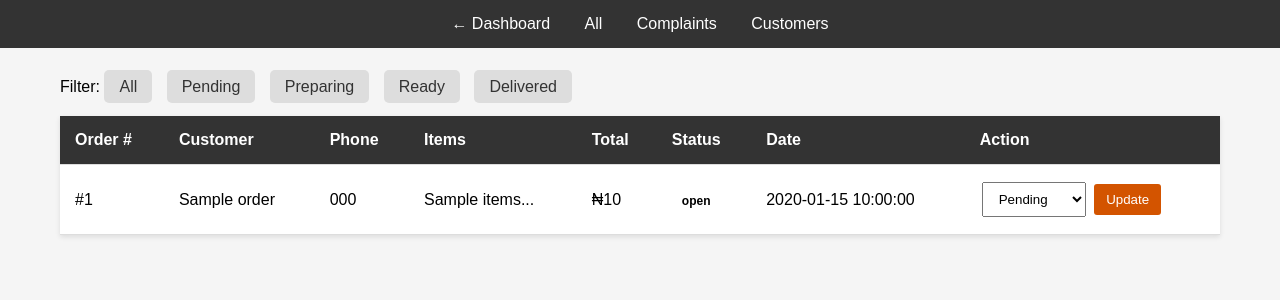
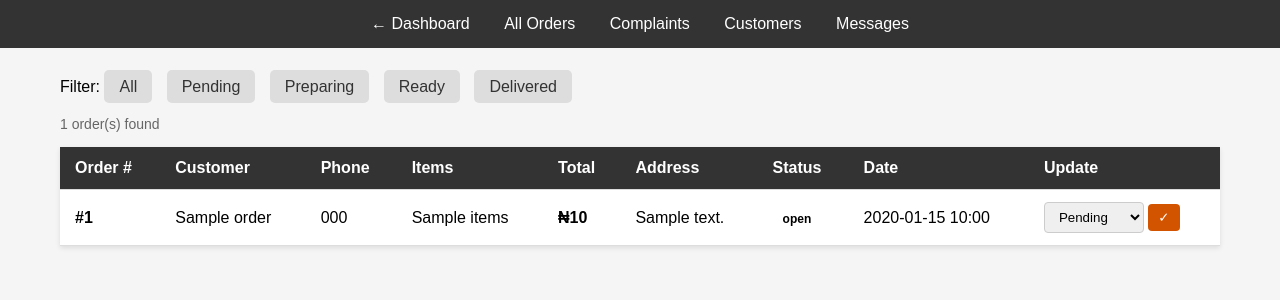
Before and after one commit to kingade338-star/restaurant, a FastAPI app: template templates/order.html in a window 1280 px wide. Shown: the part 78-378 px from the top of the page. Run offline with FastAPI, Linux system fonts and the light colour scheme; the template is opened without the code that fills it: most values are stand-ins (such as "Sample title", 1, 10 or a date in 2020).

Commit message:
fix orders, customers, menu pages

```diff
--- a/templates/menu.html
+++ b/templates/menu.html
@@ -20,10 +20,9 @@
         <h1>🍽️ Iya Meta</h1>
         <p>Authentic Nigerian Cuisine</p>
     </div>
-
     <div class="container">
-        {% set categories = ['Rice Dishes', 'Swallows', 'Proteins', 'Small Chops', 'Drinks'] %}
-        {% for cat in categories %}
+        {% set cat_list = ['Rice Dishes', 'Swallows', 'Proteins', 'Small Chops', 'Drinks'] %}
+        {% for cat in cat_list %}
         <div class="category">
             <h2>{{ cat }}</h2>
             {% for num, item in menu.items() %}
@@ -37,7 +36,6 @@
         </div>
         {% endfor %}
     </div>
-
     <div class="footer">
         <p>📱 Order via WhatsApp: {{ phone }}</p>
         <p>© 2026 Iya Meta Restaurant</p>
--- a/templates/order.html
+++ b/templates/order.html
@@ -13,30 +13,30 @@
         .filters a { margin-right: 10px; padding: 8px 15px; background: #ddd; text-decoration: none; border-radius: 5px; color: #333; }
         .filters a.active { background: #d35400; color: white; }
         table { width: 100%; background: white; border-collapse: collapse; box-shadow: 0 2px 5px rgba(0,0,0,0.1); }
-        th, td { padding: 15px; text-align: left; border-bottom: 1px solid #ddd; }
+        th, td { padding: 12px 15px; text-align: left; border-bottom: 1px solid #ddd; }
         th { background: #333; color: white; }
         tr:hover { background: #f9f9f9; }
-        .status { padding: 5px 10px; border-radius: 15px; font-size: 12px; font-weight: bold; }
+        .status { padding: 4px 10px; border-radius: 15px; font-size: 12px; font-weight: bold; }
         .pending { background: #f39c12; color: white; }
         .preparing { background: #3498db; color: white; }
         .ready { background: #2ecc71; color: white; }
         .delivered { background: #27ae60; color: white; }
-        select, button { padding: 8px 12px; margin: 2px; }
-        button { background: #d35400; color: white; border: none; cursor: pointer; border-radius: 3px; }
+        .cancelled { background: #e74c3c; color: white; }
+        select, button { padding: 6px 10px; border-radius: 4px; border: 1px solid #ccc; }
+        button { background: #d35400; color: white; border: none; cursor: pointer; }
+        .empty { text-align: center; padding: 40px; color: #666; }
+        .count { color: #666; margin-bottom: 15px; font-size: 14px; }
     </style>
 </head>
 <body>
-    <div class="header">
-        <h1>📦 Orders</h1>
-    </div>
-
+    <div class="header"><h1>📦 Orders</h1></div>
     <div class="nav">
         <a href="/dashboard?password={{ password }}">← Dashboard</a>
-        <a href="/dashboard/orders?password={{ password }}">All</a>
+        <a href="/dashboard/orders?password={{ password }}">All Orders</a>
         <a href="/dashboard/complaints?password={{ password }}">Complaints</a>
         <a href="/dashboard/customers?password={{ password }}">Customers</a>
+        <a href="/dashboard/messages?password={{ password }}">Messages</a>
     </div>
-
     <div class="container">
         <div class="filters">
             Filter:
@@ -46,45 +46,44 @@
             <a href="/dashboard/orders?password={{ password }}&status=ready" class="{{ 'active' if filter_status == 'ready' else '' }}">Ready</a>
             <a href="/dashboard/orders?password={{ password }}&status=delivered" class="{{ 'active' if filter_status == 'delivered' else '' }}">Delivered</a>
         </div>
-
+        <p class="count">{{ orders|length }} order(s) found</p>
+        {% if orders %}
         <table>
             <thead>
                 <tr>
-                    <th>Order #</th>
-                    <th>Customer</th>
-                    <th>Phone</th>
-                    <th>Items</th>
-                    <th>Total</th>
-                    <th>Status</th>
-                    <th>Date</th>
-                    <th>Action</th>
+                    <th>Order #</th><th>Customer</th><th>Phone</th><th>Items</th>
+                    <th>Total</th><th>Address</th><th>Status</th><th>Date</th><th>Update</th>
                 </tr>
             </thead>
             <tbody>
                 {% for order in orders %}
                 <tr>
-                    <td>#{{ order.id }}</td>
+                    <td><strong>#{{ order.id }}</strong></td>
                     <td>{{ order.customer_name or 'Guest' }}</td>
-                    <td>{{ order.phone }}</td>
-                    <td>{{ order.items[:50] }}...</td>
-                    <td>₦{{ "{:,}".format(order.total or 0) }}</td>
-                    <td><span class="status {{ order.status }}">{{ order.status }}</span></td>
-                    <td>{{ order.created_at }}</td>
+                    <td>{{ order.phone | replace('whatsapp:', '') }}</td>
+                    <td>{{ (order.items or 'N/A')[:45] }}{{ '...' if order.items and order.items|length > 45 else '' }}</td>
+                    <td><strong>₦{{ "{:,}".format(order.total or 0) }}</strong></td>
+                    <td>{{ order.delivery_address or 'Pickup' }}</td>
+                    <td><span class="status {{ order.status or 'pending' }}">{{ order.status or 'pending' }}</span></td>
+                    <td>{{ (order.created_at or '')[:16] }}</td>
                     <td>
-                        <form method="post" action="/dashboard/orders/{{ order.id }}/update?password={{ password }}" style="display: inline;">
+                        <form method="post" action="/dashboard/orders/{{ order.id }}/update?password={{ password }}">
                             <select name="status">
-                                <option value="pending" {{ 'selected' if order.status == 'pending' else '' }}>Pending</option>
-                                <option value="preparing" {{ 'selected' if order.status == 'preparing' else '' }}>Preparing</option>
-                                <option value="ready" {{ 'selected' if order.status == 'ready' else '' }}>Ready</option>
-                                <option value="delivered" {{ 'selected' if order.status == 'delivered' else '' }}>Delivered</option>
+                                <option value="pending" {{ 'selected' if order.status == 'pending' }}>Pending</option>
+                                <option value="preparing" {{ 'selected' if order.status == 'preparing' }}>Preparing</option>
+                                <option value="ready" {{ 'selected' if order.status == 'ready' }}>Ready</option>
+                                <option value="delivered" {{ 'selected' if order.status == 'delivered' }}>Delivered</option>
                             </select>
-                            <button type="submit">Update</button>
+                            <button type="submit">✓</button>
                         </form>
                     </td>
                 </tr>
                 {% endfor %}
             </tbody>
         </table>
+        {% else %}
+        <div class="empty"><p>📭 No orders found{% if filter_status %} with status "{{ filter_status }}"{% endif %}</p></div>
+        {% endif %}
     </div>
 </body>
 </html>
```
Also changed, not shown: templates/customer.html (+19 -19 lines).
